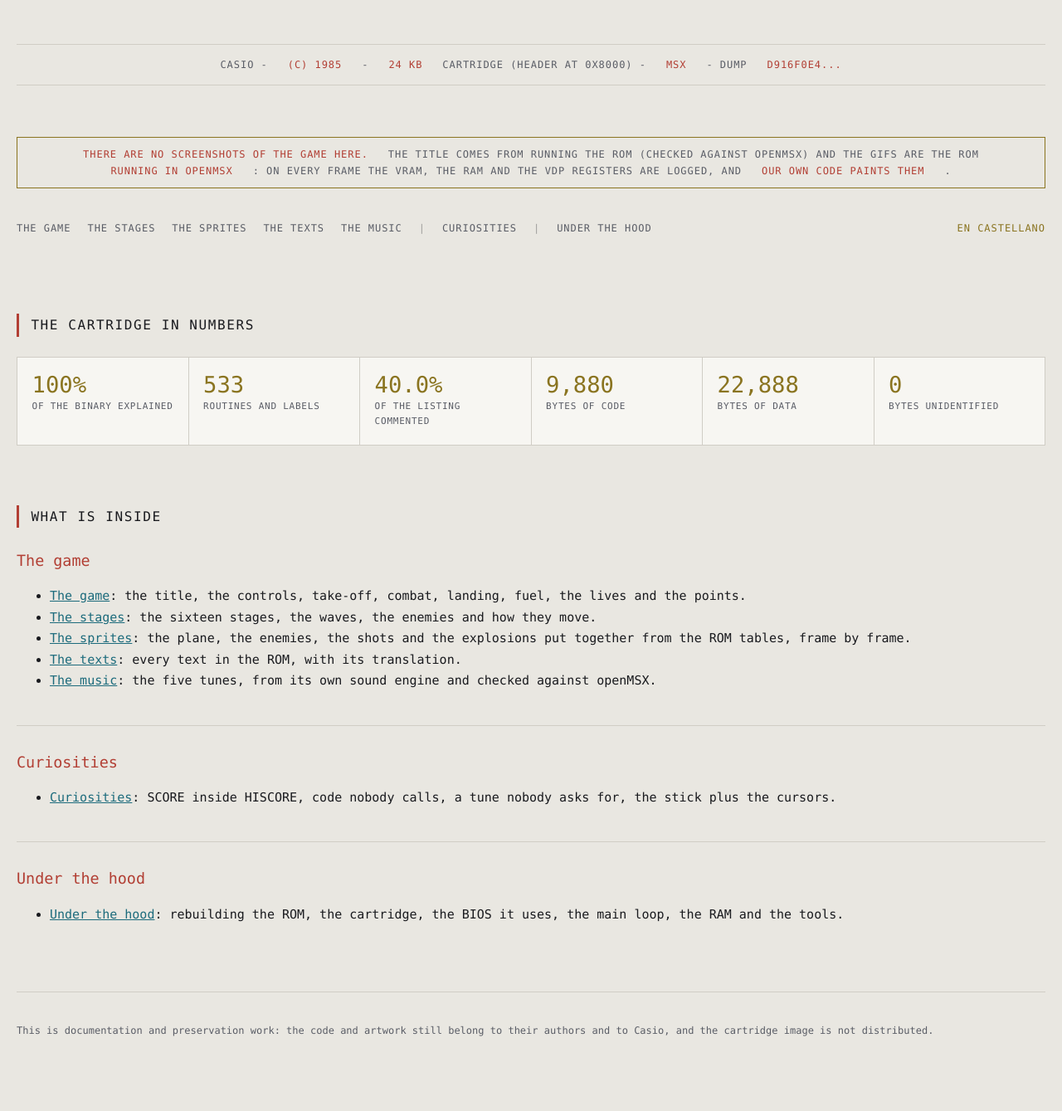
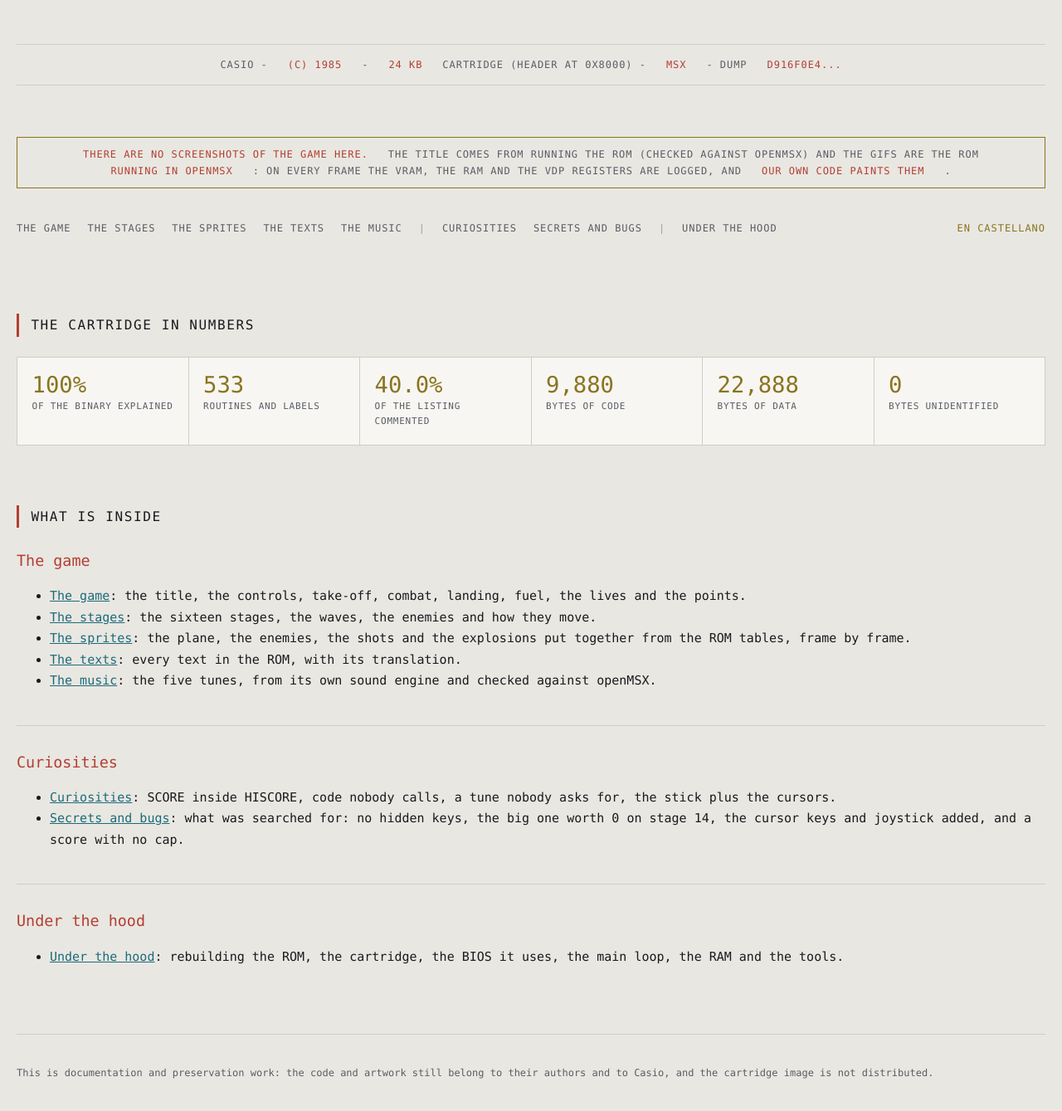
Before and after one commit to antxiko/EagleFighter-disassembly, a Jekyll site: the page docs/index.html, which Jekyll copies as it is, in a window 1280 px wide and 1400 px high, scrolled down 516 px. Shown: the top 1339 px of the window at 83% size. Built offline with Jekyll 4.4.1, drawn with Linux system fonts in a browser that asks for light colours.

Commit message:
Secretos y fallos: el grande que vale 0 en la fase 14, la palanca sumada y los puntos sin tope
Nueva pagina SECRETS-AND-BUGS / SECRETOS-Y-FALLOS. Ejecutando enemigo_cae por fase: el extra de
10 por fase se suma en binario y el grande (0x90) pasa de 0xFF: 0, 10 y 20 puntos en las fases
14-16. La suma de los cursores y el mando, ejecutada. Los puntos, sin tope pasado 999.999.

Co-Authored-By: Claude Opus 5.5 <noreply@anthropic.com>

```diff
--- a/docs/es/index.html
+++ b/docs/es/index.html
@@ -89,10 +89,10 @@ audio{display:block;width:100%;max-width:640px;margin:.75rem 0 1.5rem}
 </header>
 <p class="ficha" style="border:1px solid var(--oro);padding:.8em 1em;margin:1.5em 0">
 <b>Aqu&iacute; no hay capturas del juego.</b> El t&iacute;tulo sale de ejecutar la ROM (cotejado con openMSX) y los GIF son la ROM <b>funcionando en openMSX</b>: en cada cuadro se apuntan la VRAM, la RAM y los registros del VDP, y <b>c&oacute;digo nuestro los pinta</b>.</p>
-<nav><a href="LA-PARTIDA.html">La partida</a><a href="LAS-FASES.html">Las fases</a><a href="LOS-SPRITES.html">Los sprites</a><a href="LOS-TEXTOS.html">Los textos</a><a href="LA-MUSICA.html">La m&uacute;sica</a><span style="opacity:.35">|</span><a href="CURIOSIDADES.html">Curiosidades</a><span style="opacity:.35">|</span><a href="POR-DENTRO.html">Por dentro</a><a href="../" style="margin-left:auto;color:var(--oro)">In English</a></nav>
+<nav><a href="LA-PARTIDA.html">La partida</a><a href="LAS-FASES.html">Las fases</a><a href="LOS-SPRITES.html">Los sprites</a><a href="LOS-TEXTOS.html">Los textos</a><a href="LA-MUSICA.html">La m&uacute;sica</a><span style="opacity:.35">|</span><a href="CURIOSIDADES.html">Curiosidades</a><a href="SECRETOS-Y-FALLOS.html">Secretos y fallos</a><span style="opacity:.35">|</span><a href="POR-DENTRO.html">Por dentro</a><a href="../" style="margin-left:auto;color:var(--oro)">In English</a></nav>
 <section id="numbers">
   <h2>El cartucho en cifras</h2>
   <div class="cifras"><div class="cifra"><b>100 %</b><span>del binario explicado</span></div><div class="cifra"><b>533</b><span>rutinas y etiquetas</span></div><div class="cifra"><b>40,0 %</b><span>del listado comentado</span></div><div class="cifra"><b>9.880</b><span>bytes de código</span></div><div class="cifra"><b>22.888</b><span>bytes de datos</span></div><div class="cifra"><b>0</b><span>bytes sin identificar</span></div></div>
 </section>
-<section id="pages"><h2>Lo que hay dentro</h2><div class="hall"><h3>El juego</h3><ul><li><a href="LA-PARTIDA.html">La partida</a>: el t&iacute;tulo, los mandos, el despegue, el combate, el aterrizaje, el combustible, las vidas y los puntos.</li><li><a href="LAS-FASES.html">Las fases</a>: las diecis&eacute;is fases, las oleadas, los enemigos y c&oacute;mo se mueven.</li><li><a href="LOS-SPRITES.html">Los sprites</a>: el avi&oacute;n, los enemigos, los tiros y las explosiones montados desde las tablas de la ROM, cuadro a cuadro.</li><li><a href="LOS-TEXTOS.html">Los textos</a>: todos los textos de la ROM, con su traducci&oacute;n.</li><li><a href="LA-MUSICA.html">La m&uacute;sica</a>: las cinco m&uacute;sicas, de su propio motor de sonido y cotejadas con openMSX.</li></ul></div><div class="hall"><h3>Curiosidades</h3><ul><li><a href="CURIOSIDADES.html">Curiosidades</a>: SCORE dentro de HISCORE, c&oacute;digo que nadie llama, una m&uacute;sica que nadie pide, la palanca m&aacute;s los cursores.</li></ul></div><div class="hall"><h3>Por dentro</h3><ul><li><a href="POR-DENTRO.html">Por dentro</a>: rehacer la ROM, el cartucho, la BIOS que usa, el bucle, la RAM y las herramientas.</li></ul></div></section>
+<section id="pages"><h2>Lo que hay dentro</h2><div class="hall"><h3>El juego</h3><ul><li><a href="LA-PARTIDA.html">La partida</a>: el t&iacute;tulo, los mandos, el despegue, el combate, el aterrizaje, el combustible, las vidas y los puntos.</li><li><a href="LAS-FASES.html">Las fases</a>: las diecis&eacute;is fases, las oleadas, los enemigos y c&oacute;mo se mueven.</li><li><a href="LOS-SPRITES.html">Los sprites</a>: el avi&oacute;n, los enemigos, los tiros y las explosiones montados desde las tablas de la ROM, cuadro a cuadro.</li><li><a href="LOS-TEXTOS.html">Los textos</a>: todos los textos de la ROM, con su traducci&oacute;n.</li><li><a href="LA-MUSICA.html">La m&uacute;sica</a>: las cinco m&uacute;sicas, de su propio motor de sonido y cotejadas con openMSX.</li></ul></div><div class="hall"><h3>Curiosidades</h3><ul><li><a href="CURIOSIDADES.html">Curiosidades</a>: SCORE dentro de HISCORE, c&oacute;digo que nadie llama, una m&uacute;sica que nadie pide, la palanca m&aacute;s los cursores.</li><li><a href="SECRETOS-Y-FALLOS.html">Secretos y fallos</a>: lo que se ha buscado: ninguna tecla escondida, el grande que vale 0 en la fase 14, los cursores y el mando sumados, y unos puntos sin tope.</li></ul></div><div class="hall"><h3>Por dentro</h3><ul><li><a href="POR-DENTRO.html">Por dentro</a>: rehacer la ROM, el cartucho, la BIOS que usa, el bucle, la RAM y las herramientas.</li></ul></div></section>
 <footer><p>Esto es trabajo de documentación y preservación: el código y los gráficos siguen siendo de sus autores y de Casio, y la imagen del cartucho no se distribuye.</p></footer>
--- a/docs/index.html
+++ b/docs/index.html
@@ -89,10 +89,10 @@ audio{display:block;width:100%;max-width:640px;margin:.75rem 0 1.5rem}
 </header>
 <p class="ficha" style="border:1px solid var(--oro);padding:.8em 1em;margin:1.5em 0">
 <b>There are no screenshots of the game here.</b> The title comes from running the ROM (checked against openMSX) and the GIFs are the ROM <b>running in openMSX</b>: on every frame the VRAM, the RAM and the VDP registers are logged, and <b>our own code paints them</b>.</p>
-<nav><a href="THE-GAME.html">The game</a><a href="THE-STAGES.html">The stages</a><a href="THE-SPRITES.html">The sprites</a><a href="THE-TEXTS.html">The texts</a><a href="THE-MUSIC.html">The music</a><span style="opacity:.35">|</span><a href="CURIOSITIES.html">Curiosities</a><span style="opacity:.35">|</span><a href="UNDER-THE-HOOD.html">Under the hood</a><a href="es/" style="margin-left:auto;color:var(--oro)">En castellano</a></nav>
+<nav><a href="THE-GAME.html">The game</a><a href="THE-STAGES.html">The stages</a><a href="THE-SPRITES.html">The sprites</a><a href="THE-TEXTS.html">The texts</a><a href="THE-MUSIC.html">The music</a><span style="opacity:.35">|</span><a href="CURIOSITIES.html">Curiosities</a><a href="SECRETS-AND-BUGS.html">Secrets and bugs</a><span style="opacity:.35">|</span><a href="UNDER-THE-HOOD.html">Under the hood</a><a href="es/" style="margin-left:auto;color:var(--oro)">En castellano</a></nav>
 <section id="numbers">
   <h2>The cartridge in numbers</h2>
   <div class="cifras"><div class="cifra"><b>100%</b><span>of the binary explained</span></div><div class="cifra"><b>533</b><span>routines and labels</span></div><div class="cifra"><b>40.0%</b><span>of the listing commented</span></div><div class="cifra"><b>9,880</b><span>bytes of code</span></div><div class="cifra"><b>22,888</b><span>bytes of data</span></div><div class="cifra"><b>0</b><span>bytes unidentified</span></div></div>
 </section>
-<section id="pages"><h2>What is inside</h2><div class="hall"><h3>The game</h3><ul><li><a href="THE-GAME.html">The game</a>: the title, the controls, take-off, combat, landing, fuel, the lives and the points.</li><li><a href="THE-STAGES.html">The stages</a>: the sixteen stages, the waves, the enemies and how they move.</li><li><a href="THE-SPRITES.html">The sprites</a>: the plane, the enemies, the shots and the explosions put together from the ROM tables, frame by frame.</li><li><a href="THE-TEXTS.html">The texts</a>: every text in the ROM, with its translation.</li><li><a href="THE-MUSIC.html">The music</a>: the five tunes, from its own sound engine and checked against openMSX.</li></ul></div><div class="hall"><h3>Curiosities</h3><ul><li><a href="CURIOSITIES.html">Curiosities</a>: SCORE inside HISCORE, code nobody calls, a tune nobody asks for, the stick plus the cursors.</li></ul></div><div class="hall"><h3>Under the hood</h3><ul><li><a href="UNDER-THE-HOOD.html">Under the hood</a>: rebuilding the ROM, the cartridge, the BIOS it uses, the main loop, the RAM and the tools.</li></ul></div></section>
+<section id="pages"><h2>What is inside</h2><div class="hall"><h3>The game</h3><ul><li><a href="THE-GAME.html">The game</a>: the title, the controls, take-off, combat, landing, fuel, the lives and the points.</li><li><a href="THE-STAGES.html">The stages</a>: the sixteen stages, the waves, the enemies and how they move.</li><li><a href="THE-SPRITES.html">The sprites</a>: the plane, the enemies, the shots and the explosions put together from the ROM tables, frame by frame.</li><li><a href="THE-TEXTS.html">The texts</a>: every text in the ROM, with its translation.</li><li><a href="THE-MUSIC.html">The music</a>: the five tunes, from its own sound engine and checked against openMSX.</li></ul></div><div class="hall"><h3>Curiosities</h3><ul><li><a href="CURIOSITIES.html">Curiosities</a>: SCORE inside HISCORE, code nobody calls, a tune nobody asks for, the stick plus the cursors.</li><li><a href="SECRETS-AND-BUGS.html">Secrets and bugs</a>: what was searched for: no hidden keys, the big one worth 0 on stage 14, the cursor keys and joystick added, and a score with no cap.</li></ul></div><div class="hall"><h3>Under the hood</h3><ul><li><a href="UNDER-THE-HOOD.html">Under the hood</a>: rebuilding the ROM, the cartridge, the BIOS it uses, the main loop, the RAM and the tools.</li></ul></div></section>
 <footer><p>This is documentation and preservation work: the code and artwork still belong to their authors and to Casio, and the cartridge image is not distributed.</p></footer>
--- a/tools/contenido_web.py
+++ b/tools/contenido_web.py
@@ -88,7 +88,10 @@ PAGINAS = [
     [("CURIOSITIES.html", "CURIOSIDADES.html", "Curiosities", "Curiosidades",
       "SCORE inside HISCORE, code nobody calls, a tune nobody asks for, the stick plus the cursors",
       "SCORE dentro de HISCORE, c&oacute;digo que nadie llama, una m&uacute;sica que nadie pide, la palanca m&aacute;s "
-      "los cursores")],
+      "los cursores"),
+     ("SECRETS-AND-BUGS.html", "SECRETOS-Y-FALLOS.html", "Secrets and bugs", "Secretos y fallos",
+      "what was searched for: no hidden keys, the big one worth 0 on stage 14, the cursor keys and joystick added, and a score with no cap",
+      "lo que se ha buscado: ninguna tecla escondida, el grande que vale 0 en la fase 14, los cursores y el mando sumados, y unos puntos sin tope")],
     [("UNDER-THE-HOOD.html", "POR-DENTRO.html", "Under the hood", "Por dentro",
       "rebuilding the ROM, the cartridge, the BIOS it uses, the main loop, the RAM and the tools",
       "rehacer la ROM, el cartucho, la BIOS que usa, el bucle, la RAM y las herramientas")],
```
Also changed, not shown: docs/SECRETS-AND-BUGS.md (added, +43 -0 lines), docs/_layouts/en.html (+1 -1 lines), docs/_layouts/es.html (+1 -1 lines), docs/es/SECRETOS-Y-FALLOS.md (added, +43 -0 lines), tests/test_web.py (+1 -1 lines), 2 other files.
